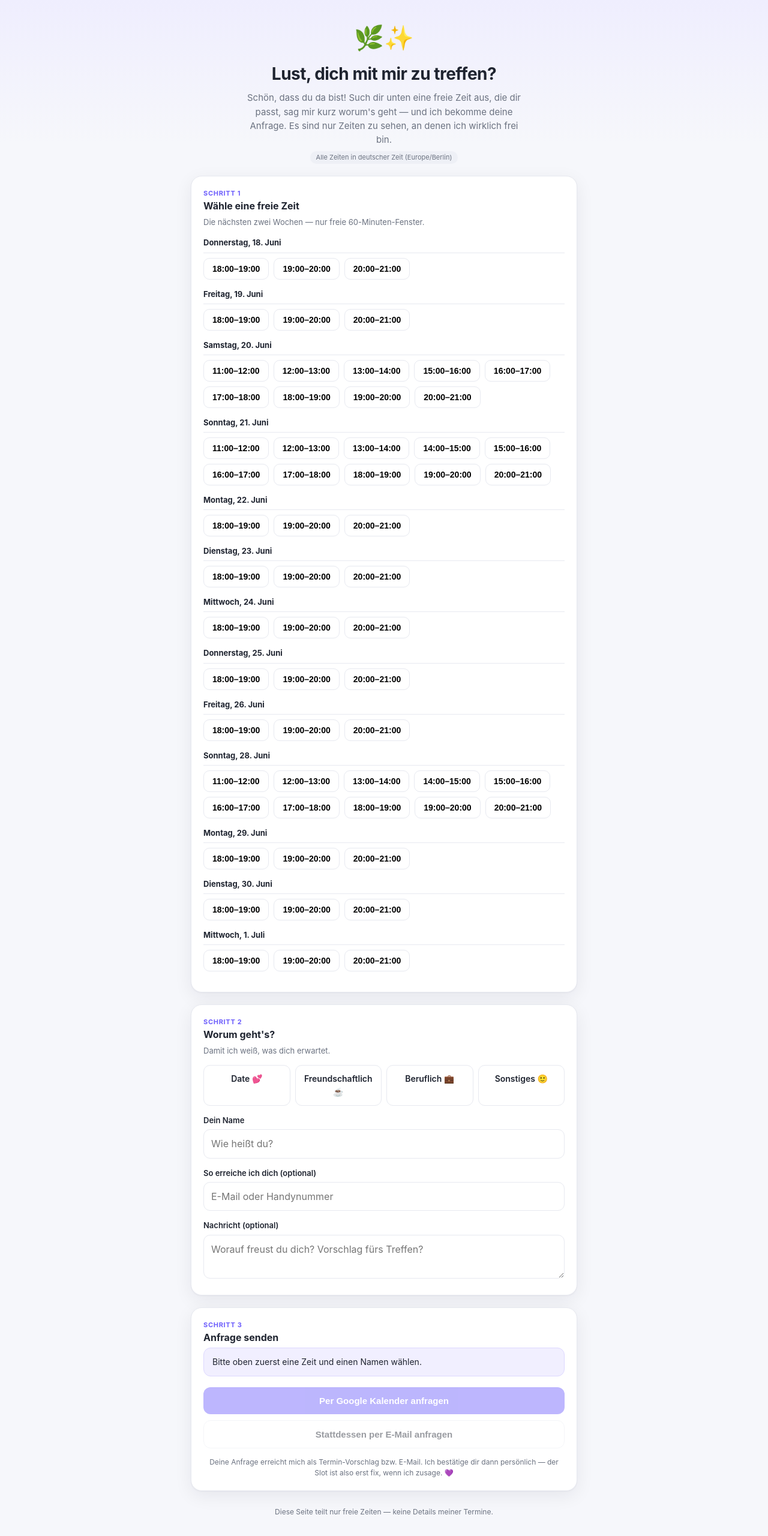
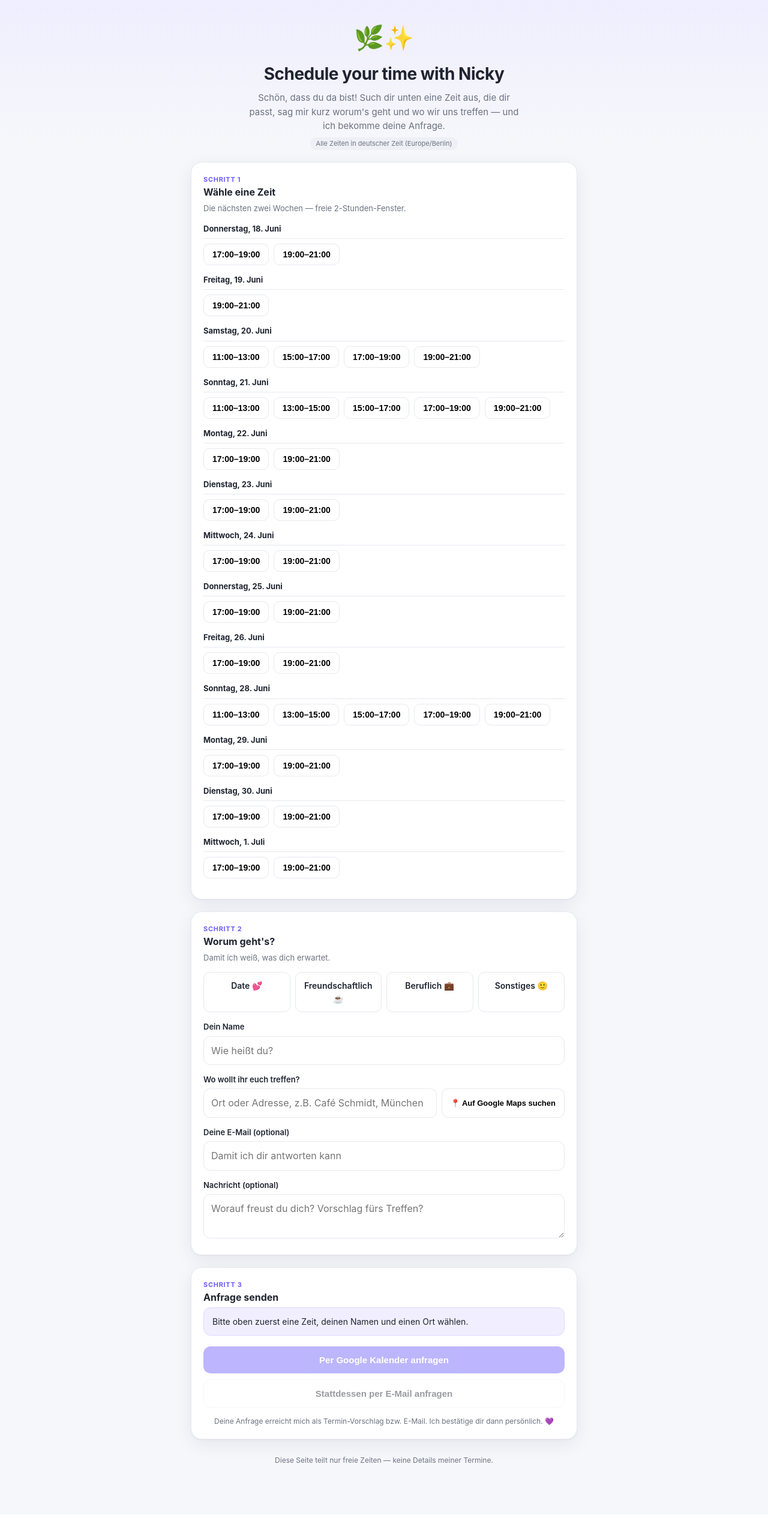
Before and after one commit to NickyNikaa/mein-leben-dashboard, a plain HTML site: page treffen.html in a window 1280 px wide. Shown: the whole page at 60% size. After the commit the page ends 2524 px from the top, so only its background shows below. Drawn offline with Linux system fonts and the light colour scheme.

Commit message:
Treffen-Seite: 2h-Bloecke, Ort-Feld mit Maps, neue Ueberschrift, Hinweis raus

```diff
--- a/treffen.html
+++ b/treffen.html
@@ -3,7 +3,7 @@
 <head>
 <meta charset="UTF-8">
 <meta name="viewport" content="width=device-width, initial-scale=1.0">
-<title>Lass uns treffen — Nicky</title>
+<title>Schedule your time with Nicky</title>
 <style>
   :root{
     color-scheme: light;
@@ -33,6 +33,10 @@
   label{font-size:13px;font-weight:600;display:block;margin:14px 0 5px;}
   input,select,textarea{font:inherit;width:100%;padding:11px 12px;border:1px solid var(--line);border-radius:11px;background:#fff;color:var(--ink);}
   textarea{resize:vertical;min-height:64px;}
+  .placewrap{display:flex;gap:8px;}
+  .placewrap input{flex:1;}
+  .maps{flex:none;border:1px solid var(--line);background:#fff;border-radius:11px;padding:0 14px;font-size:13px;font-weight:600;cursor:pointer;white-space:nowrap;}
+  .maps:hover{border-color:var(--accent);}
   .types{display:flex;flex-wrap:wrap;gap:8px;}
   .type{flex:1;min-width:120px;text-align:center;border:1px solid var(--line);background:#fff;border-radius:11px;padding:11px 8px;font-size:14px;font-weight:600;cursor:pointer;transition:all .12s;}
   .type:hover{border-color:var(--pink);}
@@ -54,15 +58,15 @@
 <div class="wrap">
   <div class="hero">
     <div class="emoji">🌿✨</div>
-    <h1>Lust, dich mit mir zu treffen?</h1>
-    <p>Schön, dass du da bist! Such dir unten eine freie Zeit aus, die dir passt, sag mir kurz worum's geht — und ich bekomme deine Anfrage. Es sind nur Zeiten zu sehen, an denen ich wirklich frei bin.</p>
+    <h1>Schedule your time with Nicky</h1>
+    <p>Schön, dass du da bist! Such dir unten eine Zeit aus, die dir passt, sag mir kurz worum's geht und wo wir uns treffen — und ich bekomme deine Anfrage.</p>
     <div class="tz">Alle Zeiten in deutscher Zeit (Europe/Berlin)</div>
   </div>
 
   <div class="card">
     <div class="step">Schritt 1</div>
-    <h2>Wähle eine freie Zeit</h2>
-    <div class="sub">Die nächsten zwei Wochen — nur freie 60-Minuten-Fenster.</div>
+    <h2>Wähle eine Zeit</h2>
+    <div class="sub">Die nächsten zwei Wochen — freie 2-Stunden-Fenster.</div>
     <div id="slotbox"><div class="empty">Lädt freie Zeiten…</div></div>
   </div>
 
@@ -78,8 +82,13 @@
     </div>
     <label for="name">Dein Name</label>
     <input id="name" type="text" placeholder="Wie heißt du?">
-    <label for="contact">So erreiche ich dich (optional)</label>
-    <input id="contact" type="text" placeholder="E-Mail oder Handynummer">
+    <label for="place">Wo wollt ihr euch treffen?</label>
+    <div class="placewrap">
+      <input id="place" type="text" placeholder="Ort oder Adresse, z.B. Café Schmidt, München">
+      <button type="button" class="maps" id="mapsBtn">📍 Auf Google Maps suchen</button>
+    </div>
+    <label for="email">Deine E-Mail (optional)</label>
+    <input id="email" type="text" placeholder="Damit ich dir antworten kann">
     <label for="msg">Nachricht (optional)</label>
     <textarea id="msg" placeholder="Worauf freust du dich? Vorschlag fürs Treffen?"></textarea>
   </div>
@@ -87,12 +96,12 @@
   <div class="card">
     <div class="step">Schritt 3</div>
     <h2>Anfrage senden</h2>
-    <div class="picked" id="picked">Bitte oben zuerst eine Zeit und einen Namen wählen.</div>
+    <div class="picked" id="picked">Bitte oben zuerst eine Zeit, deinen Namen und einen Ort wählen.</div>
     <div class="btns">
       <button class="btn primary" id="sendCal" disabled>Per Google Kalender anfragen</button>
       <button class="btn ghost" id="sendMail" disabled>Stattdessen per E-Mail anfragen</button>
     </div>
-    <div class="note">Deine Anfrage erreicht mich als Termin-Vorschlag bzw. E-Mail. Ich bestätige dir dann persönlich — der Slot ist also erst fix, wenn ich zusage. 💜</div>
+    <div class="note">Deine Anfrage erreicht mich als Termin-Vorschlag bzw. E-Mail. Ich bestätige dir dann persönlich. 💜</div>
   </div>
 
   <div class="foot">Diese Seite teilt nur freie Zeiten — keine Details meiner Termine.</div>
@@ -102,15 +111,14 @@
 (function(){
   "use strict";
   var EMAIL = "nicky.nikaaa@gmail.com";
-  var SLOT_MIN = 60;
   var DAYS_AHEAD = 14;
-  // Verfügbarkeit (Stunden, lokale/deutsche Zeit). Wochentag: Mo-Fr=1..5
+  // Verfügbarkeit als feste 2-Stunden-Blöcke (lokale/deutsche Zeit). Mo-Fr = 1..5
   function windowsFor(dow){
-    if(dow === 0 || dow === 6) return [[11,21]];   // Sa/So 11-21
-    return [[18,21]];                               // Mo-Fr 18-21
+    if(dow === 0 || dow === 6) return [[11,13],[13,15],[15,17],[17,19],[19,21]]; // Sa/So
+    return [[17,19],[19,21]];                                                    // Mo-Fr
   }
 
-  var sel = { date:null, start:null, end:null, label:null };
+  var sel = { date:null, start:null, end:null, label:null, nice:null };
   var selType = null;
 
   var WD = ["Sonntag","Montag","Dienstag","Mittwoch","Donnerstag","Freitag","Samstag"];
@@ -119,9 +127,8 @@
   function dstr(y,m,d){ return y+"-"+pad(m)+"-"+pad(d); }
   function niceDate(y,m,d){ var dt=new Date(y,m-1,d); return WD[dt.getDay()]+", "+d+". "+MO[m-1]; }
 
-  function overlaps(date, sh, busy){
-    // slot [sh:00, sh+1:00) vs busy intervals on date
-    var s0 = sh*60, s1 = sh*60 + SLOT_MIN;
+  function overlaps(date, s, e, busy){
+    var s0 = s*60, s1 = e*60;
     for(var i=0;i<busy.length;i++){
       var b = busy[i];
       if(b.date !== date) continue;
@@ -143,16 +150,15 @@
       var d = new Date(); d.setDate(d.getDate()+i);
       var y=d.getFullYear(), m=d.getMonth()+1, day=d.getDate(), dow=d.getDay();
       var date = dstr(y,m,day);
-      var wins = windowsFor(dow);
+      var blocks = windowsFor(dow);
       var chips = "";
-      wins.forEach(function(w){
-        for(var h=w[0]; h+1<=w[1]; h++){
-          if(date===today && h*60 <= nowMin) continue;       // heute vergangene Slots raus
-          if(overlaps(date, h, busy)) continue;               // belegte raus
-          var lbl = pad(h)+":00–"+pad(h+1)+":00";
-          chips += '<button class="slot" data-date="'+date+'" data-h="'+h+'" data-lbl="'+lbl+'" '+
-                   'data-nice="'+niceDate(y,m,day)+'">'+lbl+'</button>';
-        }
+      blocks.forEach(function(b){
+        var s=b[0], e=b[1];
+        if(date===today && s*60 <= nowMin) return;   // heute vergangene Slots raus
+        if(overlaps(date, s, e, busy)) return;        // belegte raus
+        var lbl = pad(s)+":00–"+pad(e)+":00";
+        chips += '<button class="slot" data-date="'+date+'" data-s="'+s+'" data-e="'+e+'" data-lbl="'+lbl+'" '+
+                 'data-nice="'+niceDate(y,m,day)+'">'+lbl+'</button>';
       });
       if(chips){
         anyDay = true;
@@ -165,8 +171,7 @@
       b.addEventListener("click", function(){
         box.querySelectorAll(".slot").forEach(function(x){x.classList.remove("sel");});
         b.classList.add("sel");
-        var h = parseInt(b.dataset.h,10);
-        sel = { date:b.dataset.date, start:h, end:h+1, label:b.dataset.lbl, nice:b.dataset.nice };
+        sel = { date:b.dataset.date, start:parseInt(b.dataset.s,10), end:parseInt(b.dataset.e,10), label:b.dataset.lbl, nice:b.dataset.nice };
         update();
       });
     });
@@ -179,36 +184,49 @@
     });
   });
   document.getElementById("name").addEventListener("input", update);
+  document.getElementById("place").addEventListener("input", update);
+
+  document.getElementById("mapsBtn").addEventListener("click", function(){
+    var p = document.getElementById("place").value.trim();
+    var url = "https://www.google.com/maps/search/?api=1" + (p ? "&query="+encodeURIComponent(p) : "");
+    window.open(url, "_blank");
+  });
 
   function update(){
     var name = document.getElementById("name").value.trim();
+    var place = document.getElementById("place").value.trim();
     var picked = document.getElementById("picked");
-    var ready = sel.date && name;
+    var ready = sel.date && name && place;
     if(sel.date){
       picked.innerHTML = "Gewählt: <b>"+sel.nice+", "+sel.label+"</b>"+
-        (selType?(" · "+selType):"")+(name?(" · für "+name):" · (bitte noch Namen eingeben)");
+        (selType?(" · "+selType):"")+
+        (place?(" · 📍 "+place):" · (bitte noch Ort eingeben)")+
+        (name?(" · für "+name):" · (bitte noch Namen eingeben)");
     } else {
-      picked.textContent = "Bitte oben zuerst eine Zeit und einen Namen wählen.";
+      picked.textContent = "Bitte oben zuerst eine Zeit, deinen Namen und einen Ort wählen.";
     }
     document.getElementById("sendCal").disabled = !ready;
     document.getElementById("sendMail").disabled = !ready;
   }
 
-  function pad2(n){ return String(n).padStart(2,"0"); }
   function gcalDates(){
-    var p = sel.date.split("-"); // YYYY-MM-DD
+    var p = sel.date.split("-");
     var base = p[0]+p[1]+p[2]+"T";
-    return base+pad2(sel.start)+"0000/"+base+pad2(sel.end)+"0000";
+    return base+pad(sel.start)+"0000/"+base+pad(sel.end)+"0000";
   }
+  function placeVal(){ return document.getElementById("place").value.trim(); }
+  function mapsUrl(){ return "https://www.google.com/maps/search/?api=1&query="+encodeURIComponent(placeVal()); }
   function details(){
     var name = document.getElementById("name").value.trim();
-    var contact = document.getElementById("contact").value.trim();
+    var email = document.getElementById("email").value.trim();
     var msg = document.getElementById("msg").value.trim();
     var lines = [];
     lines.push("Treffen-Anfrage über Nickys Seite.");
     lines.push("Von: "+name);
     if(selType) lines.push("Art: "+selType);
-    if(contact) lines.push("Kontakt: "+contact);
+    lines.push("Ort: "+placeVal());
+    lines.push("Karte: "+mapsUrl());
+    if(email) lines.push("E-Mail: "+email);
     if(msg) lines.push("Nachricht: "+msg);
     return lines.join("\n");
   }
@@ -224,6 +242,7 @@
       "&text="+encodeURIComponent(title())+
       "&dates="+gcalDates()+
       "&ctz=Europe/Berlin"+
+      "&location="+encodeURIComponent(placeVal())+
       "&details="+encodeURIComponent(details())+
       "&add="+encodeURIComponent(EMAIL);
     window.open(url, "_blank");
```
